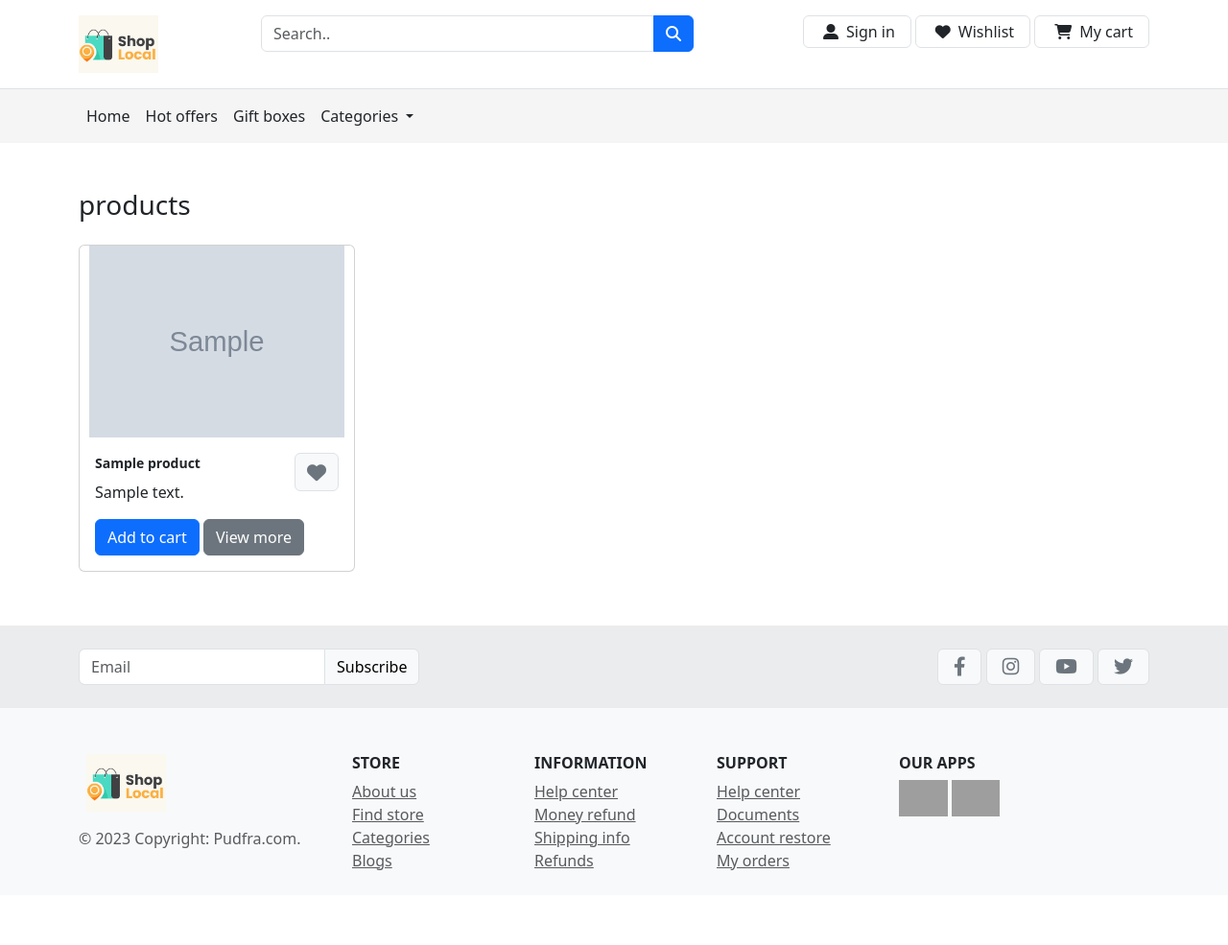
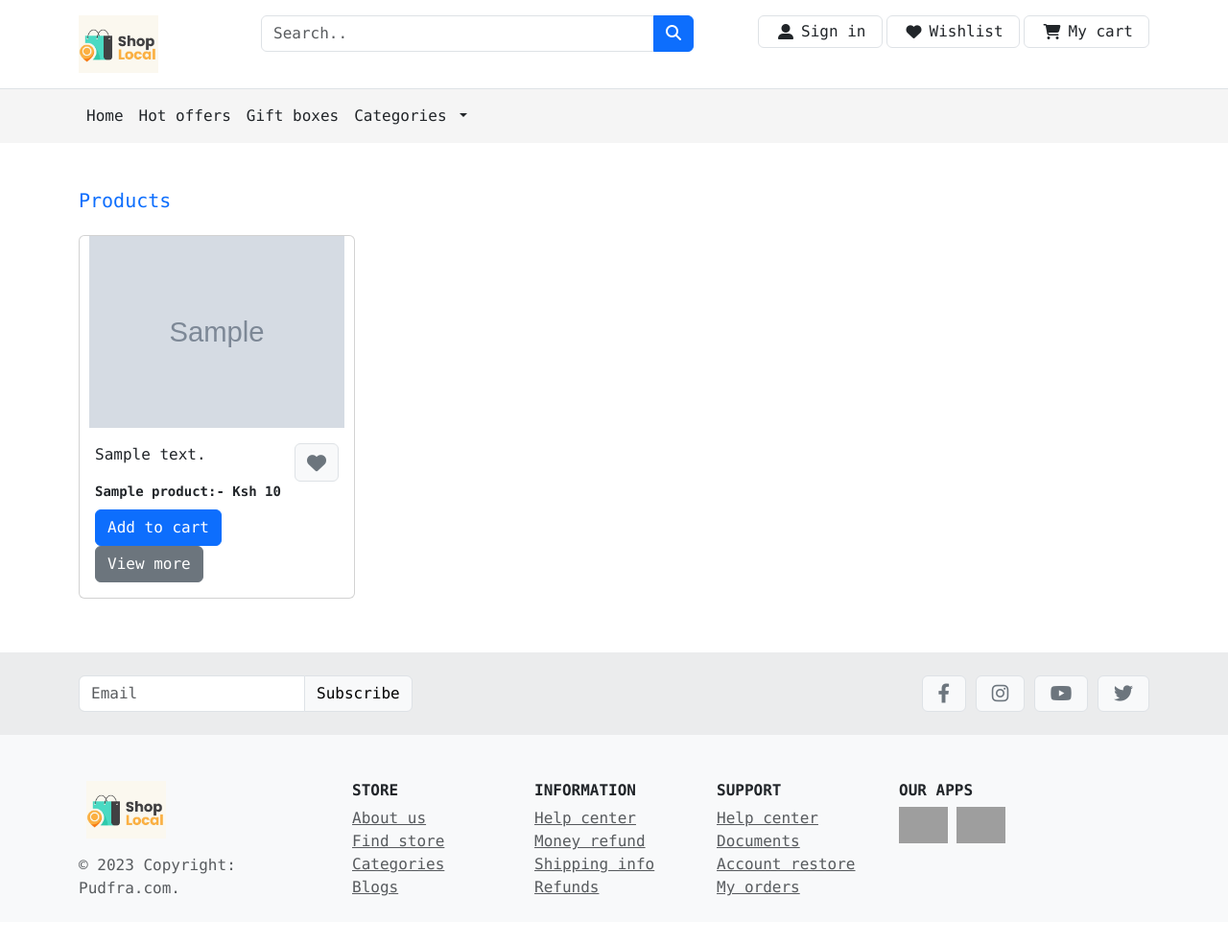
Before and after one commit to frank2720/e-commerce_shop, a PHP site: page /index.php in a window 1280 px wide. Shown: the whole page at 96% size. Before the commit the page ends 907 px from the top, so only its background shows below. Run offline with PHP 8.4, Linux system fonts and the light colour scheme; tables that the repository leaves empty or names only in its code hold one stand-in row (values such as "Sample post"); grey boxes marked "Sample" are stand-in pictures; grey boxes are pictures that could not be loaded.

Commit message:
notifying the availability of products

```diff
--- a/functions/common.php
+++ b/functions/common.php
@@ -27,8 +27,8 @@ function getproducts(){
         <img src='admin_page/actions/".$column['product_image']."' class='card-img-top' alt='".$column['product_name']." image'>
         <div class='card-body'>
         <a href='#!' class='btn btn-light border px-2 pt-2 float-end icon-hover'><i class='fas fa-heart fa-lg px-1 text-secondary'></i></a>
-        <small><p class='card-title'><b>".$column['product_name']."</b></p></small>
         <p class='card-text'>".$text."</p>
+        <small><p class='card-title'><b>".$column['product_name'].":- Ksh ".number_format($column['price'])."</b></p></small>
         <a href='#' class='btn btn-primary'>Add to cart</a>
         <a href='#' class='btn btn-secondary'>View more</a>
         </div>
@@ -46,6 +46,10 @@ function category_products(){
     //execute query
     $select_products->execute();
 
+    $count = $select_products->rowCount();
+    if ($count==0) {
+        echo "<small class='text-center text-danger h5'>No products in stock for this category</small>";
+    }
     $r=$select_products->setFetchMode(PDO::FETCH_ASSOC);
     $result=$select_products->fetchAll();
 
@@ -63,8 +67,8 @@ function category_products(){
         <img src='admin_page/actions/".$column['product_image']."' class='card-img-top' alt='".$column['product_name']." image'>
         <div class='card-body'>
         <a href='#!' class='btn btn-light border px-2 pt-2 float-end icon-hover'><i class='fas fa-heart fa-lg px-1 text-secondary'></i></a>
-        <small><p class='card-title'><b>".$column['product_name']."</b></p></small>
         <p class='card-text'>".$text."</p>
+        <small><p class='card-title'><b>".$column['product_name'].":- Ksh ".number_format($column['price'])."</b></p></small>
         <a href='#' class='btn btn-primary'>Add to cart</a>
         <a href='#' class='btn btn-secondary'>View more</a>
         </div>
--- a/index.php
+++ b/index.php
@@ -19,14 +19,14 @@ include_once 'functions/common.php';
         <!--css file-->
         <link rel="stylesheet" href="style.css">
     </head>
-    <body>
+    <body class="font-monospace">
         <header>
             <div class="p-3 text-center bg-white border-bottom">
                 <div class="container">
                     <div class="row gy-3">
                         <!--Left elements-->
                          <div class="col-lg-2 col-sm-4 col-4">
-                            <a href="" class="float-start">
+                            <a href="index.php" class="float-start">
                                 <img src="images/7660092.jpg" height="60" />
                             </a>
                         </div>
@@ -71,7 +71,7 @@ include_once 'functions/common.php';
                 <!-- Left links -->
                 <ul class="navbar-nav me-auto mb-2 mb-lg-0">
                     <li class="nav-item">
-                        <a class="nav-link text-dark" aria-current="page" href="#">Home</a>
+                        <a class="nav-link text-dark" aria-current="page" href="index.php">Home</a>
                     </li>
                     <li class="nav-item">
                         <a class="nav-link text-dark" href="#">Hot offers</a>
@@ -102,7 +102,7 @@ include_once 'functions/common.php';
         <section>
             <div class="container my-5">
                 <header class="mb-4">
-                    <h3>products</h3>
+                    <p class='h5 text-primary'>Products</p>
                 </header>
 
                 <div class="row">
```
